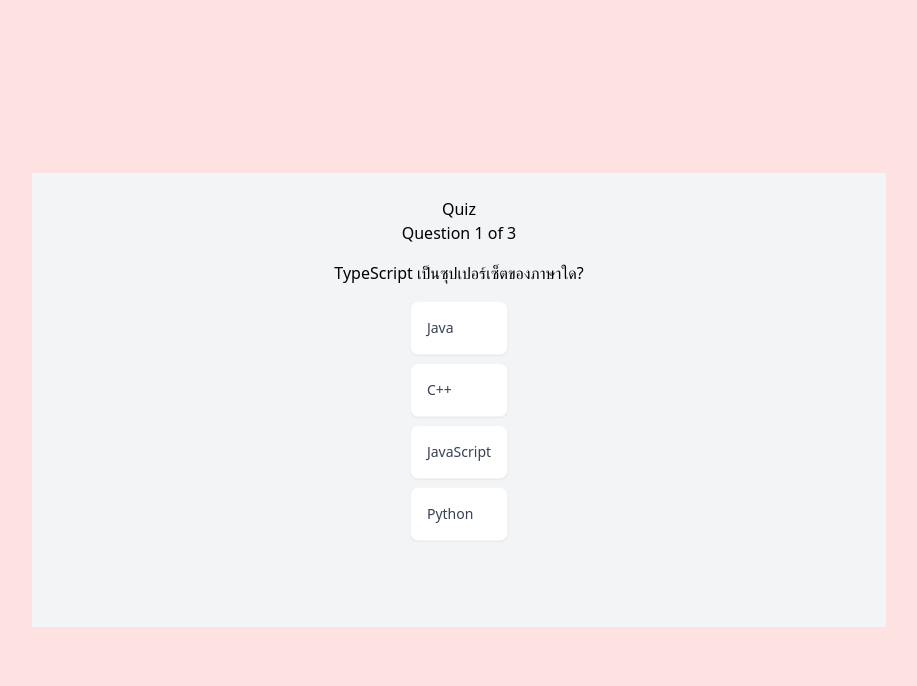
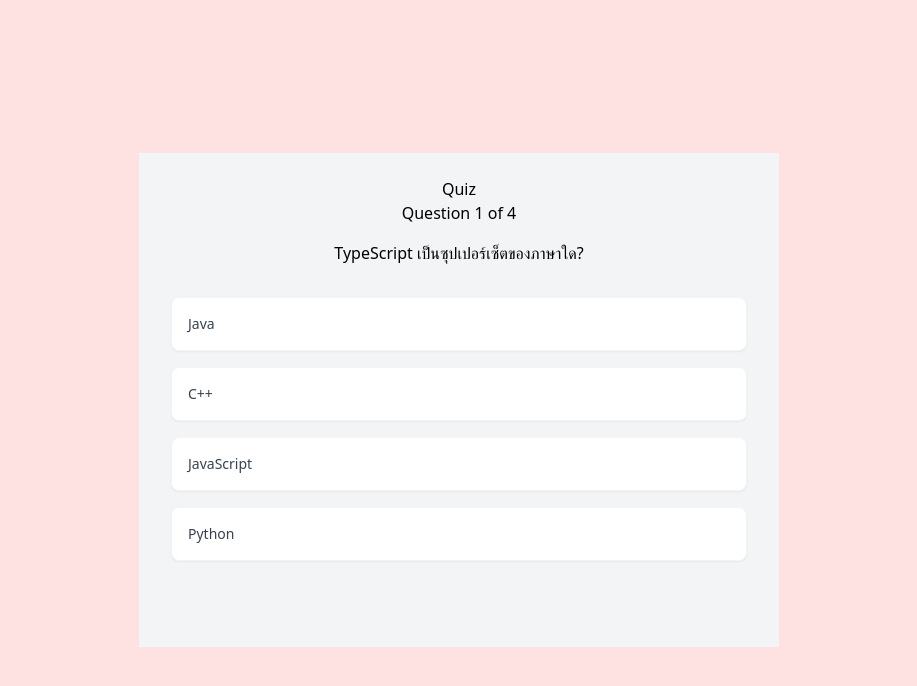
Before and after one commit to wasawin/Quiz-app, a React (Vite) app: page / in a window 1280 px wide. Both pictures are taken after a click on the button "Start Quiz". Shown: the top 686 px of the page, without its empty margins (181-1098 px from the left). Built offline with nearby package versions, Linux system fonts and the light colour scheme.

Commit message:
fix some ui

```diff
--- a/src/components/Button.tsx
+++ b/src/components/Button.tsx
@@ -9,8 +9,11 @@
   return (
     <>
       <button
-        className="disabled:opacity-0
-        inline-block rounded border border-indigo-600 bg-indigo-600 px-12 py-3 text-sm font-medium text-white hover:bg-transparent hover:text-indigo-600 focus:outline-none focus:ring active:text-indigo-500"
+        className="disabled:opacity-0 text-center w-full
+        inline-block rounded border border-indigo-600 bg-indigo-600
+        p-3 text-sm font-medium text-white
+        hover:bg-transparent hover:text-indigo-600
+        focus:outline-none focus:ring active:text-indigo-500"
         onClick={onClick}
         disabled={disabled}
       >
--- a/src/components/QuizScreen.tsx
+++ b/src/components/QuizScreen.tsx
@@ -18,34 +18,41 @@
   } = useContext(QuizContext);
 
   function handleNext() {
-    const currentDoQuestion = questions[currentQuestionIndex];
+    const currentQuestion = questions[currentQuestionIndex];
 
+    //update answer
     setAnswers((prevAnswers) => {
-      const newAnswer: QuizState = {
-        currentQuestionIndex: currentDoQuestion.id,
+      const updatedAnswers: QuizState[] = [...prevAnswers];
+      updatedAnswers[currentQuestionIndex] = {
+        currentQuestionIndex: currentQuestion.id,
         selectedOption,
-        correctAnswer: currentDoQuestion.correctAnswer,
+        correctAnswer: currentQuestion.correctAnswer,
       };
-      return [...prevAnswers, newAnswer];
+      return updatedAnswers;
     });
 
-    if (selectedOption === currentDoQuestion.correctAnswer) {
+    //check selected option is correct
+    if (selectedOption === currentQuestion.correctAnswer) {
+      // check answer empty or answer history is wrong to change score +1
       if (
         !answers[currentQuestionIndex] ||
         answers[currentQuestionIndex].selectedOption !==
-          currentDoQuestion.correctAnswer
+          currentQuestion.correctAnswer
       ) {
         setScore((prevScore) => prevScore + 1);
       }
+
+      // check answer is wrong and  check answer history is correct to change score -1
     } else if (
-      selectedOption !== currentDoQuestion.correctAnswer &&
+      selectedOption !== currentQuestion.correctAnswer &&
       answers[currentQuestionIndex] &&
       answers[currentQuestionIndex].selectedOption ===
-        currentDoQuestion.correctAnswer
+        currentQuestion.correctAnswer
     ) {
       setScore((prevScore) => prevScore - 1);
     }
 
+    //check last question
     if (currentQuestionIndex < questions.length - 1) {
       setCurrentQuestionIndex(currentQuestionIndex + 1);
       setSelectedOption(null);
@@ -75,7 +82,7 @@
   }
 
   return (
-    <div className="flex flex-col items-center gap-4 justify-center py-6 w-2/3 bg-gray-100">
+    <div className="flex flex-col items-center gap-4 justify-center py-6 px-4 w-full md:w-3/4 lg:w-2/4 bg-gray-100">
       <div className="text-center">
         <h1>Quiz</h1>
         <p>
@@ -84,7 +91,7 @@
       </div>
 
       <p>{questions[currentQuestionIndex].text}</p>
-      <ul className="space-y-2">
+      <ul className="grid grid-cols-1 md:gr3d4cols-2 gap-4 w-full max-w-xl mx-auto mt-4">
         {questions[currentQuestionIndex].options.map((option, index) => (
           <li key={index}>
             <label
@@ -105,7 +112,7 @@
           </li>
         ))}
       </ul>
-      <div className="flex space-x-4">
+      <div className="grid  grid-cols-2 w-full gap-2">
         <Button onClick={handlePrev} disabled={currentQuestionIndex === 0}>
           Previous
         </Button>
--- a/src/data/questions.ts
+++ b/src/data/questions.ts
@@ -19,4 +19,15 @@
     options: ['Framework', 'Library', 'Tools', 'Database'],
     correctAnswer: 1,
   },
+  {
+    id: 4,
+    text: 'CSS ย่อมาจากอะไร?',
+    options: [
+      'Computer Style Sheets',
+      'Creative Style Sheets',
+      'Cascading Style Sheets',
+      'Colorful Style Sheets',
+    ],
+    correctAnswer: 2,
+  },
 ];
```
